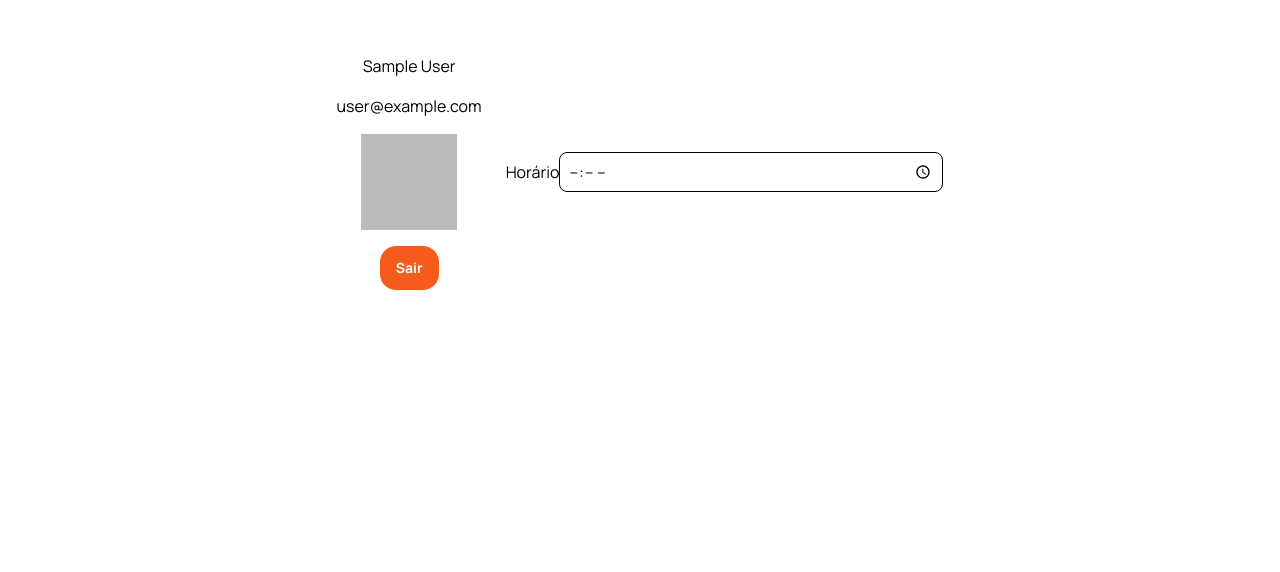
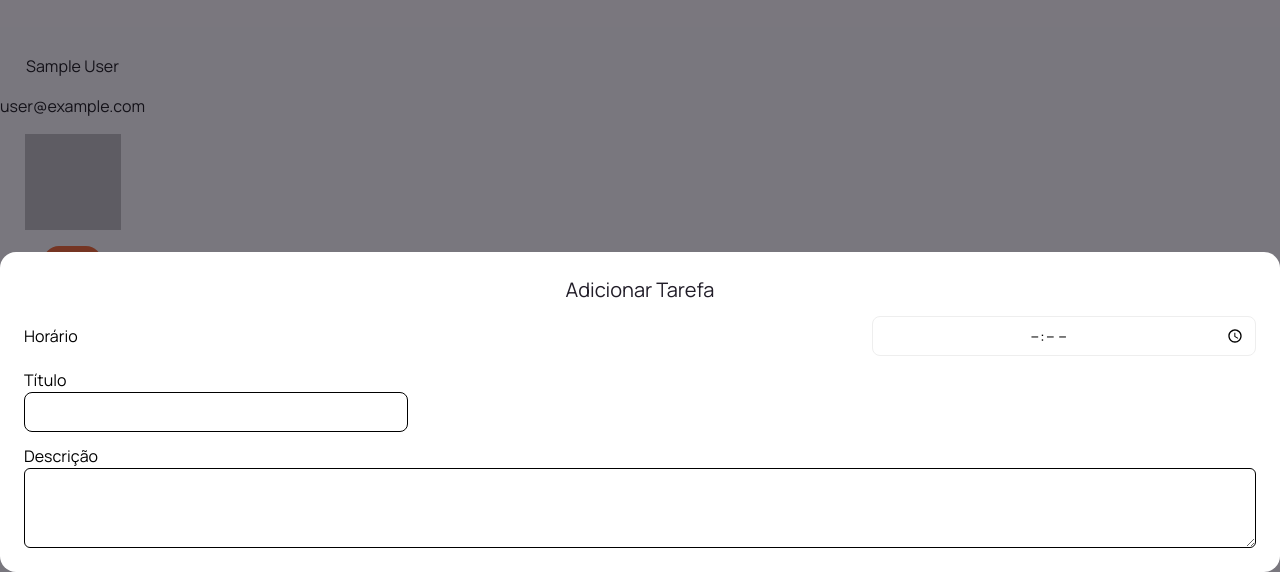
Before and after one commit to patrickcardoso-dev/cucaflow-app, a Next.js app: page /dashboard in a window 1280 px wide. Shown: the part 228-800 px from the top of the page. Built offline with nearby package versions, Linux system fonts and the light colour scheme; no server answers; sample sign-in values are in the browser's storage.

Commit message:
feat: Criação do container dos modais dos ToDo

```diff
--- a/src/app/(protected-routes)/dashboard/page.tsx
+++ b/src/app/(protected-routes)/dashboard/page.tsx
@@ -1,25 +1,33 @@
-'use client'
-import CreatToDo from "@/components/form/toDo";
+"use client";
+import CreatToDo from "@/components/form/toDo/creat";
 import { Button } from "@/components/ui/button";
 import { signOut, useSession } from "next-auth/react";
 
-export  default  function Dashboard() {
-  const session = useSession()
-  const user = session.data?.user
+export default function Dashboard() {
+  const session = useSession();
+  const user = session.data?.user;
 
   async function getOut() {
-    await signOut()
+    await signOut();
   }
 
   return (
-    <main className="flex min-h-screen items-center justify-center gap-6 p-6 relative overflow-hidden laptop:flex-row">
-      {user ? (<div className="flex flex-col justify-center items-center gap-4">
-      <h1>{user?.name}</h1>
-      <h2>{user?.email}</h2>
-      <img src={user?.image ?? ''} alt="" />
-      <Button onClick={getOut}>Sair</Button>
-      </div>) : (<div>Carregando...</div>)}
-      <CreatToDo/>
+    <main className="flex flex-col min-h-screen items-center gap-6  relative overflow-hidden laptop:flex-row">
+      {user ? (
+        <div className="flex flex-col justify-center items-center gap-4">
+          <h1>{user?.name}</h1>
+          <h2>{user?.email}</h2>
+          <img src={user?.image ?? ""} alt="" />
+          <Button onClick={getOut}>Sair</Button>
+        </div>
+      ) : (
+        <div>Carregando...</div>
+      )}
+      <section className="absolute w-full h-full bg-neutras-bgBlack/60 flex items-center">
+        <div className="bg-neutras-neutra w-full p-6 rounded-2xl mt-auto">
+          <CreatToDo />
+        </div>
+      </section>
     </main>
-  )
+  );
 }
--- a/src/components/form/login/schemaLogin.tsx
+++ b/src/components/form/login/schemaLogin.tsx
@@ -1,5 +1,5 @@
 import { z } from "zod";
-const formSchemaTodo = z.object({
+const schemaLogin = z.object({
   email: z.string().email({ message: "E-mail inválido" }),
   password: z
     .string({
@@ -8,4 +8,4 @@ const formSchemaTodo = z.object({
     .min(4, { message: "Sua senha precisa ter mais de 4 caracteres" }),
 });
 
-export default formSchemaTodo;
+export default schemaLogin;
--- /dev/null
+++ b/src/components/form/toDo/creat/index.tsx
@@ -0,0 +1,95 @@
+import { z } from "zod";
+import { Input } from "@/components/ui/input";
+import {
+  Form,
+  FormControl,
+  FormField,
+  FormItem,
+  FormLabel,
+  FormMessage,
+} from "@/components/ui/form";
+import { manrope } from "../../../../app/fonts";
+import { useForm } from "react-hook-form";
+import schemaToDo from "../schemaTodo";
+import { zodResolver } from "@hookform/resolvers/zod";
+import { Textarea } from "@/components/ui/textarea";
+
+type  formSchemaTodoData= z.infer<typeof schemaToDo>;
+
+function CreatToDo() {
+  const form = useForm<formSchemaTodoData>({
+    resolver: zodResolver(schemaToDo),
+    defaultValues: {
+      time: "",
+      title: "",
+      description: ''
+    },
+  })
+
+  function onSubmit(values: formSchemaTodoData) {
+    console.log(values);
+  }
+
+  return (
+    <Form {...form}>
+      <div>
+        <form
+          onSubmit={form.handleSubmit(onSubmit)}
+          className="flex flex-col h-full gap-3 "
+        >
+          <h1 className="text-center text-xl text-neutras-bgBlack">Adicionar Tarefa</h1>
+          <FormField
+            control={form.control}
+            name="time"
+            render={({ field }) => (
+              <FormItem className="flex items-center justify-between">
+                <FormLabel
+                  className={`text-sm ${manrope.className} desktop:text-base`}
+                >
+                  Horário
+                </FormLabel>
+                <FormControl>
+                  <Input type="time" className="w-24  border-neutras-gray200 text-center flex flex-col justify-center p-2 cursor-pointer" {...field} />
+                </FormControl>
+              </FormItem>
+            )}
+          />
+          <FormField
+            control={form.control}
+            name="title"
+            render={({ field }) => (
+              <FormItem className="items-center justify-between">
+                <FormLabel
+                  className={`text-sm ${manrope.className} desktop:text-base`}
+                >
+                  Título
+                </FormLabel>
+                <FormControl>
+                  <Input className="w-full text-sm" {...field} />
+                </FormControl>
+              </FormItem>
+            )}
+          />
+          <FormField
+            control={form.control}
+            name="description"
+            render={({ field }) => (
+              <FormItem className="items-center justify-between">
+                <FormLabel
+                  className={`text-sm ${manrope.className} desktop:text-base`}
+                >
+                  Descrição
+                </FormLabel>
+                <FormControl>
+                  <Textarea className="w-full text-sm" {...field} />
+                </FormControl>
+              </FormItem>
+            )}
+          />
+        </form>
+      </div>
+    </Form>
+  )
+}
+
+export default CreatToDo
--- a/src/components/form/toDo/index.tsx
+++ /dev/null
@@ -1,62 +0,0 @@
-import { z } from "zod";
-import { Input } from "@/components/ui/input";
-import {
-  Form,
-  FormControl,
-  FormField,
-  FormItem,
-  FormLabel,
-  FormMessage,
-} from "@/components/ui/form";
-import { manrope } from "../../../app/fonts";
-import { useForm } from "react-hook-form";
-import formSchemaTodo from "../toDo/schemaTodo";
-import { zodResolver } from "@hookform/resolvers/zod";
-
-type  formSchemaTodoData= z.infer<typeof formSchemaTodo>;
-
-function CreatToDo() {
-  const form = useForm<formSchemaTodoData>({
-    resolver: zodResolver(formSchemaTodo),
-    defaultValues: {
-      time: "",
-      title: "",
-      description: ''
-    },
-  })
-
-  function onSubmit(values: formSchemaTodoData) {
-    console.log(values);
-  }
-
-  return (
-    <Form {...form}>
-      <div>
-        <form
-          onSubmit={form.handleSubmit(onSubmit)}
-          className="flex flex-col h-full gap-3 "
-        >
-          <FormField
-            control={form.control}
-            name="time"
-            render={({ field }) => (
-              <FormItem className="flex items-center">
-                <FormLabel
-                  className={`text-sm ${manrope.className} desktop:text-base`}
-                >
-                  Horário
-                </FormLabel>
-                <FormControl>
-                  <Input type="time"  className="w-28  flex flex-col justify-center p-2" {...field} />
-                </FormControl>
-                <FormMessage />
-              </FormItem>
-            )}
-          />
-        </form>
-      </div>
-    </Form>
-  )
-}
-
-export default CreatToDo
--- a/src/components/form/toDo/schemaTodo.tsx
+++ b/src/components/form/toDo/schemaTodo.tsx
@@ -1,9 +1,9 @@
 import {z} from 'zod'
 
-const formSchema = z.object({
+const schemaToDo = z.object({
   time: z.string(),
   title: z.string(),
   description: z.string(),
 })
 
-export default formSchema
+export default schemaToDo
--- /dev/null
+++ b/src/components/ui/textarea.tsx
@@ -0,0 +1,24 @@
+import * as React from "react"
+
+import { cn } from "@/lib/utils"
+
+export interface TextareaProps
+  extends React.TextareaHTMLAttributes<HTMLTextAreaElement> {}
+
+const Textarea = React.forwardRef<HTMLTextAreaElement, TextareaProps>(
+  ({ className, ...props }, ref) => {
+    return (
+      <textarea
+        className={cn(
+          "flex min-h-[80px] w-full rounded-md border border-neutral-200 bg-white px-3 py-2 text-sm ring-offset-white placeholder:text-neutral-500 focus-visible:outline-none focus-visible:ring-2 focus-visible:ring-neutral-950 focus-visible:ring-offset-2 disabled:cursor-not-allowed disabled:opacity-50 dark:border-neutral-800 dark:bg-neutral-950 dark:ring-offset-neutral-950 dark:placeholder:text-neutral-400 dark:focus-visible:ring-neutral-300",
+          className
+        )}
+        ref={ref}
+        {...props}
+      />
+    )
+  }
+)
+Textarea.displayName = "Textarea"
+
+export { Textarea }
```
